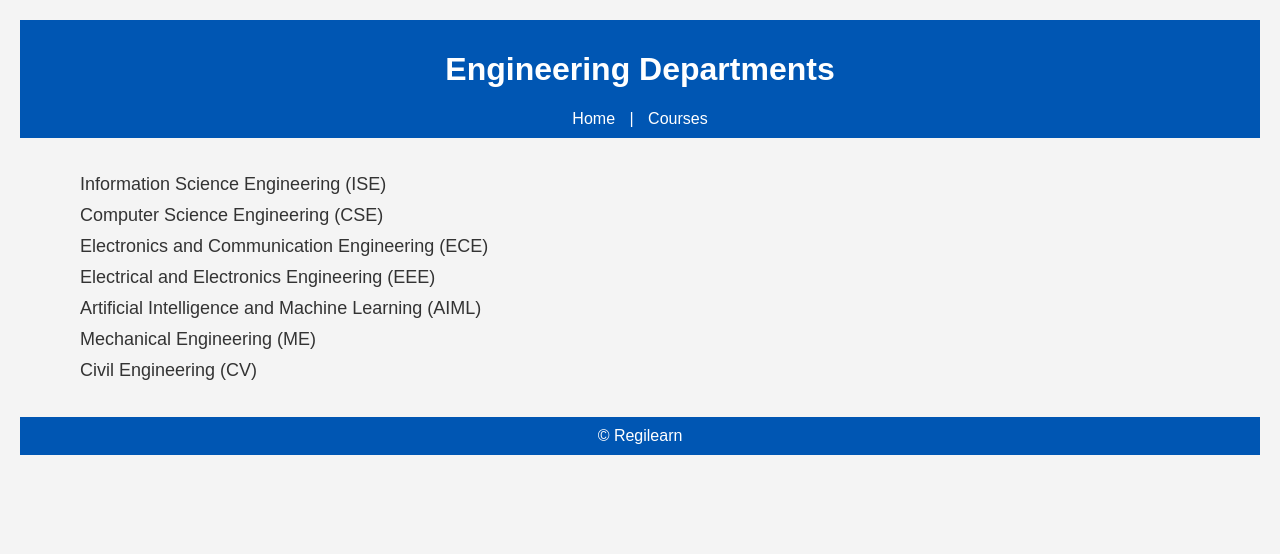
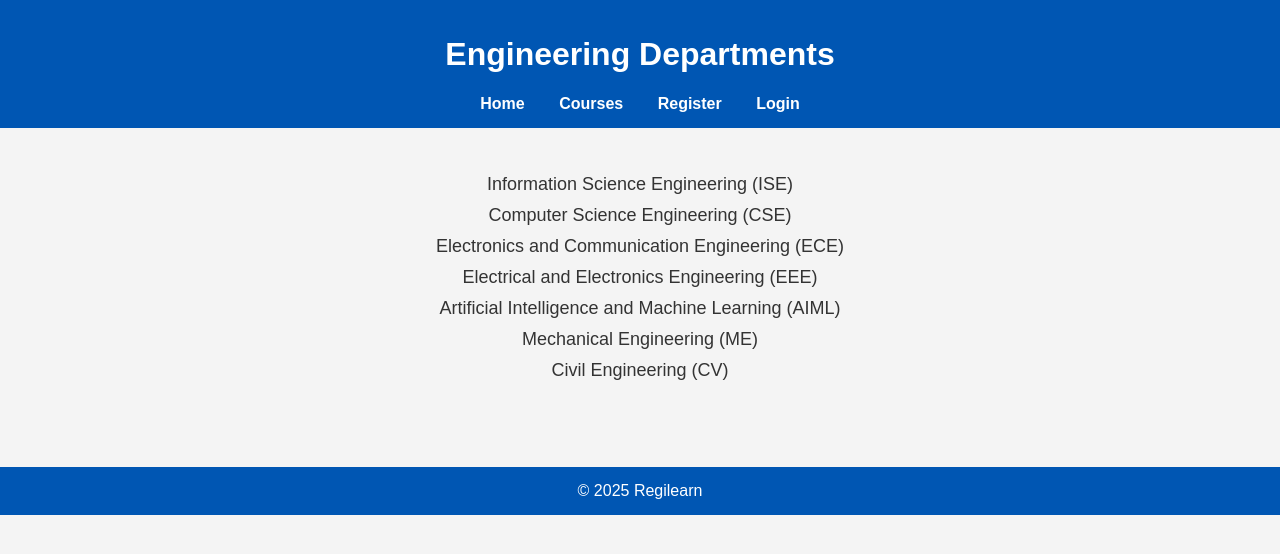
Before and after one commit to gag-ana/Student-Course-Registration, a Flask app: template templates/departments.html in a window 1280 px wide. Shown: the top 554 px of the page. Run offline with Flask 3, Linux system fonts and the light colour scheme; the template is opened without the code that fills it, so the values that code supplies are empty.

Commit message:
initial commit

```diff
--- a/app.py
+++ b/app.py
@@ -5,26 +5,28 @@ import mysql.connector
 app = Flask(__name__)
 app.secret_key = "regilearn_secret_key"
 
-# ✅ MySQL connection
+# ✅ MySQL connection for Kubernetes
 try:
     db = mysql.connector.connect(
-        host="localhost",
-        user="root",
-        password="2005",
-        database="student_db",
-        port=int(3306),
+        host="127.0.0.1",        # or your MySQL service name in Kubernetes
+        user="root",             # must match MYSQL_USER
+        password="2005",         # must match MYSQL_PASSWORD
+        database="student_db",   # must match MYSQL_DATABASE
+        port=3306
     )
     cursor = db.cursor(dictionary=True)
-    print(" Connected to MySQL Database")
+    print("✅ Connected to MySQL Database")
 except mysql.connector.Error as err:
-    print(" MySQL connection failed:", err)
+    print("❌ MySQL connection failed:", err)
     db = None
     cursor = None
 
-# 🏠 Home
+
+# 🏠 Home Page
 @app.route("/")
 def index():
     return render_template("index.html")
+
 
 # 🔐 Login
 @app.route("/login", methods=["GET", "POST"])
@@ -34,7 +36,7 @@ def login():
         password = request.form.get("password")
 
         if not email or not password:
-            return " Email and password are required."
+            return "Email and password are required."
 
         try:
             cursor.execute("SELECT * FROM users WHERE email = %s", (email,))
@@ -43,20 +45,22 @@ def login():
                 session["user"] = user["name"]
                 return redirect(url_for("dashboard"))
             else:
-                return " Invalid credentials."
+                return "Invalid credentials."
         except mysql.connector.Error as err:
-            print(" Login error:", err)
-            return " Error during login."
+            print("Login error:", err)
+            return "Error during login."
 
     return render_template("login.html")
+
 
 # 🧑‍🎓 Dashboard
 @app.route("/dashboard")
 def dashboard():
     if "user" in session:
-        return f"<h2> Welcome, {session['user']}!</h2><a href='/logout'>Logout</a>"
+        return f"<h2>Welcome, {session['user']}!</h2><a href='/logout'>Logout</a>"
     else:
         return redirect(url_for("login"))
+
 
 # 🚪 Logout
 @app.route("/logout")
@@ -64,7 +68,8 @@ def logout():
     session.pop("user", None)
     return redirect(url_for("login"))
 
-#  Register
+
+# 📝 Register
 @app.route("/register", methods=["GET", "POST"])
 def register():
     if request.method == "POST":
@@ -74,7 +79,7 @@ def register():
         password = request.form.get("password")
 
         if not name or not email or not department or not password:
-            return " All fields are required!"
+            return "All fields are required!"
 
         password_hash = generate_password_hash(password)
 
@@ -83,29 +88,38 @@ def register():
             cursor.execute(sql, (name, email, department, password_hash))
             db.commit()
             return f"""
-            <h2> Registration Successful!</h2>
+            <h2>Registration Successful!</h2>
             <p>Name: {name}</p>
             <p>Email: {email}</p>
             <p>Department: {department}</p>
             <br>
-            <a href="/login"> Login Now</a> | <a href="/">⬅ Back to Home</a>
+            <a href="/login">Login Now</a> | <a href="/">⬅ Back to Home</a>
             """
         except mysql.connector.Error as err:
-            print(" Error inserting data:", err)
-            return " Error saving data."
+            print("Error inserting data:", err)
+            return "Error saving data."
 
     return render_template("register.html")
 
-#  Courses
+
+# 📚 Courses
 @app.route("/courses")
 def courses():
     return render_template("courses.html")
 
-#  Test
+
+# 🏫 Departments (✅ Added)
+@app.route("/departments")
+def departments():
+    return render_template("departments.html")
+
+
+# 🧪 Test Endpoint
 @app.route("/test")
 def test():
-    return " Flask is working fine!"
+    return "Flask is working fine!"
 
-#  Run server
+
+# 🚀 Run the Flask Server
 if __name__ == "__main__":
     app.run(host="0.0.0.0", port=5000, debug=True)
--- a/mysql-deployment.yaml
+++ b/mysql-deployment.yaml
@@ -32,7 +32,7 @@ spec:
             - name: MYSQL_DATABASE
               value: "student_db"
           ports:
-            - containerPort: 3306
+            - containerPort: 33306
           volumeMounts:
             - name: mysql-storage
               mountPath: /var/lib/mysql
--- a/templates/departments.html
+++ b/templates/departments.html
@@ -3,28 +3,34 @@
 <head>
   <meta charset="UTF-8" />
   <meta name="viewport" content="width=device-width, initial-scale=1" />
-  <title>Engineering Courses</title>
+  <title>Engineering Departments</title>
   <style>
     /* Same CSS as in index.html */
     body {
       font-family: Arial, sans-serif;
       background-color: #f4f4f4;
       color: #333;
-      margin: 20px;
+      margin: 0;
       padding: 0;
     }
 
     header, footer {
       background-color: #0056b3;
       color: white;
-      padding: 10px 20px;
+      padding: 15px 20px;
       text-align: center;
+    }
+
+    nav {
+      margin-top: 10px;
     }
 
     nav a {
       color: white;
       text-decoration: none;
-      margin: 0 10px;
+      margin: 0 15px;
+      font-weight: bold;
+      transition: 0.3s;
     }
 
     nav a:hover {
@@ -32,16 +38,22 @@
     }
 
     main {
-      padding: 20px;
+      padding: 30px;
+      text-align: center;
     }
 
     ul {
       list-style-type: none;
+      padding: 0;
     }
 
     li {
       margin-bottom: 10px;
       font-size: 18px;
+    }
+
+    footer {
+      margin-top: 40px;
     }
   </style>
 </head>
@@ -49,8 +61,10 @@
   <header>
     <h1>Engineering Departments</h1>
     <nav>
-      <a href="index.html">Home</a> |
-      <a href="courses.html">Courses</a>
+      <a href="{{ url_for('index') }}">Home</a>
+      <a href="{{ url_for('courses') }}">Courses</a>
+      <a href="{{ url_for('register') }}">Register</a>
+      <a href="{{ url_for('login') }}">Login</a>
     </nav>
   </header>
 
@@ -67,7 +81,7 @@
   </main>
 
   <footer>
-    &copy;  Regilearn
+    &copy; 2025 Regilearn
   </footer>
 </body>
 </html>
```
Also changed, not shown: templates/courses.html (renamed from templates/course.html, +18 -19 lines), templates/index.html (+5 -5 lines), templates/register.html (+4 -4 lines).
